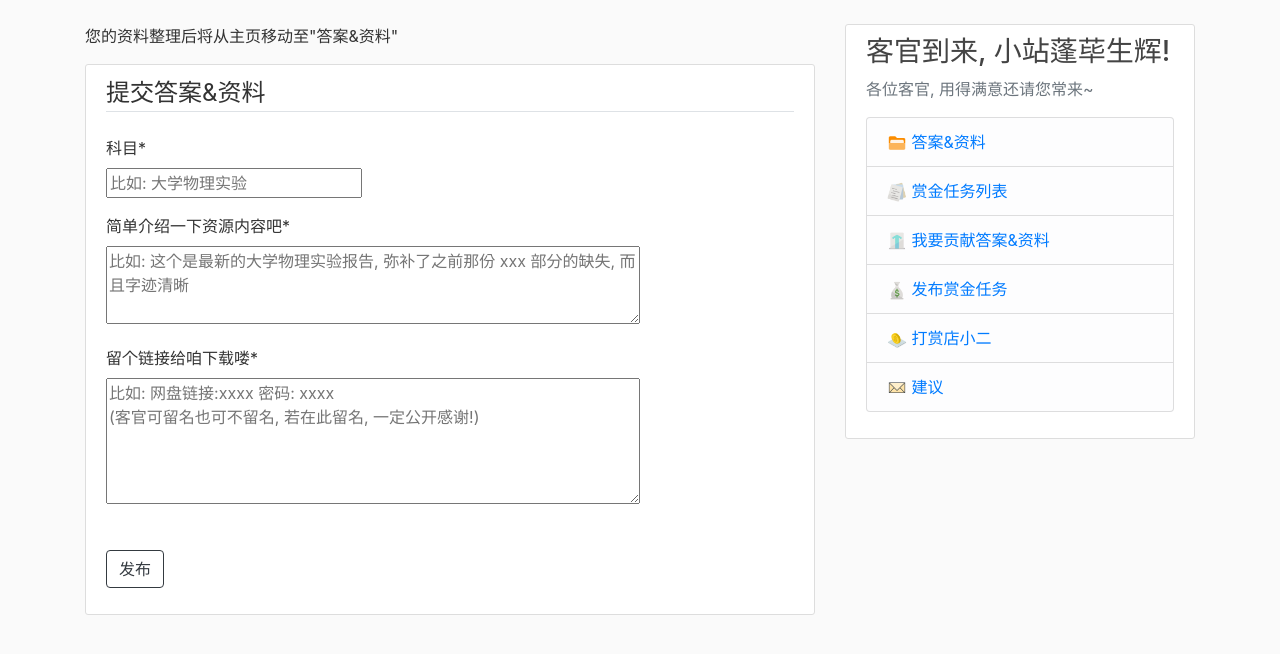
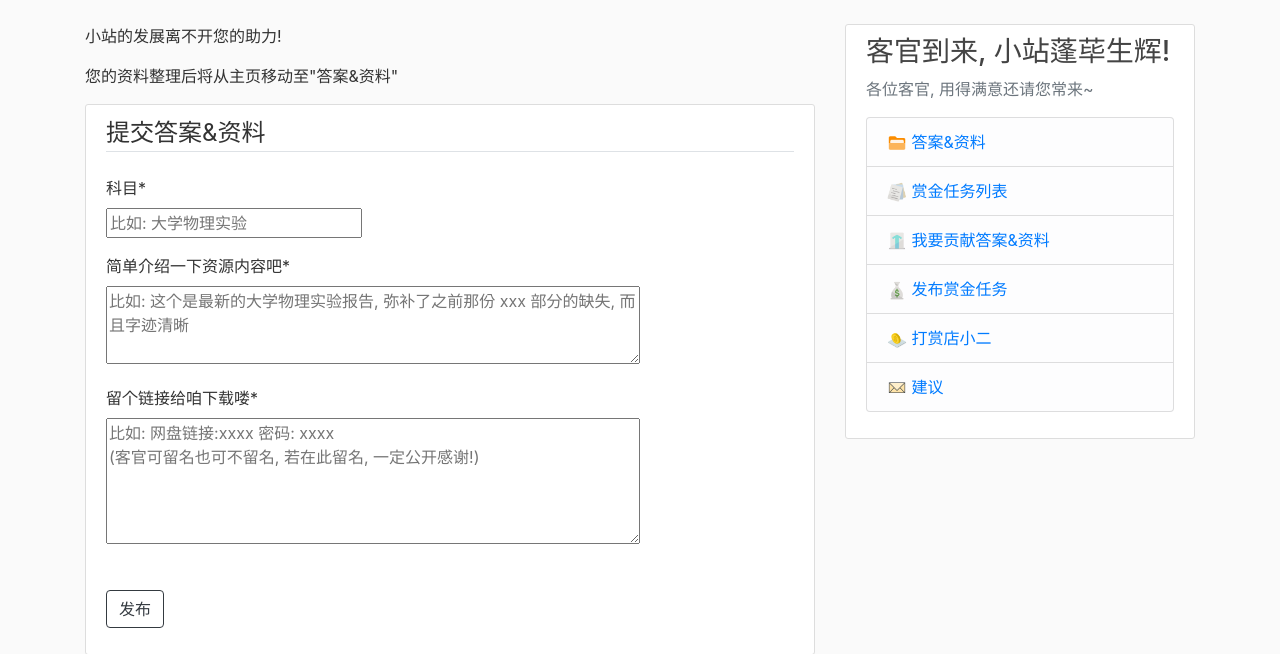
Before and after one commit to caoxuCarlos/htyw_ecust, a Django app: page /contribute/ in a window 1280 px wide. Shown: the part 56-710 px from the top of the page. Run offline with Django 3.2, Linux system fonts and the light colour scheme; parts of the project's set-up code (start-up, migrations or seed data) failed here and were passed over; some libraries are stand-ins or nearby versions.

Commit message:
modify contribution page

```diff
--- a/ht/main_page/templates/main_page/contribution.html
+++ b/ht/main_page/templates/main_page/contribution.html
@@ -1,6 +1,7 @@
 {% extends 'main_page/base.html'%}
 {% block content %}
 {% load crispy_forms_tags %}
+<p>小站的发展离不开您的助力!</p>
 <p>您的资料整理后将从主页移动至"答案&资料"</p>
 
 {% if messages %}
```
